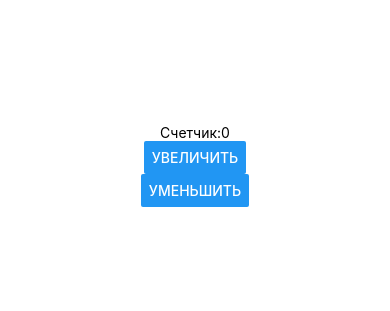
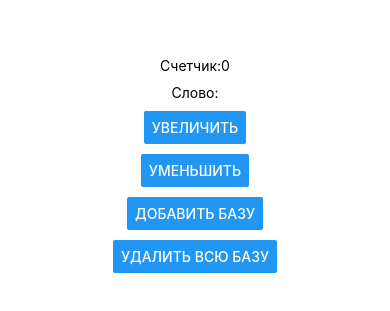
Before and after one commit to maxtish/Wochentage-App, a React Native app: screen / in a window 390 px wide. Shown: the part 257-568 px from the top of the page. Built offline with nearby package versions, Linux system fonts and the light colour scheme.

Commit message:
add dataState

```diff
--- /dev/null
+++ b/constants.ts
@@ -0,0 +1,35 @@
+export type TData = {
+  rus: string[];
+  de: string[];
+};
+
+export const daysOfWeek: TData = {
+  rus: [
+    "Понедельник",
+    "Вторник",
+    "Среда",
+    "Четверг",
+    "Пятница",
+    "Суббота",
+    "Воскресенье",
+  ],
+  de: [
+    "Montag",
+    "Dienstag",
+    "Mittwoch",
+    "Donnerstag",
+    "Freitag",
+    "Samstag",
+    "Sonntag",
+  ],
+};
+
+/*
+Montag - Понедельник
+Dienstag - Вторник
+Mittwoch - Среда
+Donnerstag - Четверг
+Freitag - Пятница
+Samstag - Суббота
+Sonntag - Воскресенье
+*/
--- a/package.json
+++ b/package.json
@@ -24,7 +24,8 @@
     "redux": "^4.2.1",
     "redux-devtools-extension": "^2.13.9",
     "redux-persist": "^6.0.0",
-    "redux-thunk": "^2.4.2"
+    "redux-thunk": "^2.4.2",
+    "uuid": "^9.0.1"
   },
   "devDependencies": {
     "@babel/core": "^7.20.0",
@@ -32,6 +33,7 @@
     "@types/expo__vector-icons": "^10.0.0",
     "@types/react": "^18.2.25",
     "@types/react-native": "^0.72.3",
+    "@types/uuid": "^9.0.5",
     "typescript": "^5.2.2"
   },
   "private": true
--- a/src/components/MainApp.tsx
+++ b/src/components/MainApp.tsx
@@ -2,19 +2,55 @@
 import React from "react";
 import { View, Text, Button } from "react-native";
 import { useDispatch, useSelector } from "react-redux";
-import { increment, decrement } from "../store/actions/actions"; // Путь к вашим действиям (actions)
-import store from "../store/store"; // Путь к вашему хранилищу (store)
-import { IState } from "../store/reducers/count";
+import {
+  increment,
+  decrement,
+  initData,
+  delAll,
+} from "../store/actions/actions"; // Путь к вашим действиям (actions)
+import { stateCounts } from "../store/reducers/count";
+import { daysOfWeek } from "../../constants";
+import { IDataState } from "../store/reducers/data";
+
+export interface IState {
+  stateCounts: stateCounts;
+  stateData: IDataState;
+}
 
 const App: React.FC = () => {
   const dispatch = useDispatch();
   const { count } = useSelector((state: IState) => state.stateCounts);
+  const state = useSelector((state: IState) => state);
+  console.log(state);
   return (
-    <View style={{ flex: 1, justifyContent: "center", alignItems: "center" }}>
+    <View
+      style={{
+        flex: 1,
+        justifyContent: "center",
+        alignItems: "center",
+        gap: 10,
+      }}
+    >
       <Text>Счетчик:{count}</Text>
-
+      <Text>Слово:{Object.values(state.stateData.queue)[count]}</Text>
       <Button title="Увеличить" onPress={() => dispatch(increment())} />
       <Button title="Уменьшить" onPress={() => dispatch(decrement())} />
+      <Button
+        title="Добавить базу"
+        onPress={() => dispatch(initData(daysOfWeek))}
+      />
+      <Button title="Удалить всю базу" onPress={() => dispatch(delAll())} />
+      {Object.keys(state.stateData.button).map((id) => {
+        return (
+          <Button
+            key={id}
+            onPress={() => {
+              console.log(id);
+            }}
+            title={state.stateData.button[id]}
+          />
+        );
+      })}
     </View>
   );
 };
--- a/src/store/actions/actions.ts
+++ b/src/store/actions/actions.ts
@@ -1,3 +1,6 @@
+import { TData } from "../../../constants";
+import { IDataItem } from "../reducers/data";
+
 // actions.ts
 export const increment = () => ({
   type: "INCREMENT" as const,
@@ -7,4 +10,15 @@ export const decrement = () => ({
   type: "DECREMENT" as const,
 });
 
-export type ActionTypes = ReturnType<typeof increment | typeof decrement>;
+export const initData = (data: TData) => ({
+  type: "INIT_DATA" as const,
+  data,
+});
+
+export const delAll = () => ({
+  type: "DELL_ALL" as const,
+});
+
+export type ActionTypes = ReturnType<
+  typeof increment | typeof decrement | typeof initData | typeof delAll
+>;
--- a/src/store/reducers/count.ts
+++ b/src/store/reducers/count.ts
@@ -1,20 +1,19 @@
 // reducers/count.ts
 import { ActionTypes } from "../actions/actions";
 
-export interface IState {
-  stateCounts: IСount;
-}
-
-export interface IСount {
+export interface stateCounts {
   count: number;
 }
 
 // Начальное состояние
-const initialState: IСount = {
+const initialState: stateCounts = {
   count: 0,
 };
 
-const countReducer = (state: IСount = initialState, action: ActionTypes) => {
+const countReducer = (
+  state: stateCounts = initialState,
+  action: ActionTypes
+) => {
   switch (action.type) {
     case "INCREMENT":
       return { ...state, count: state.count + 1 };
--- /dev/null
+++ b/src/store/reducers/data.ts
@@ -0,0 +1,49 @@
+// reducers/data.ts
+import { ActionTypes } from "../actions/actions";
+import { v4 as uuidv4 } from "uuid";
+
+export interface IDataItem {
+  rus: string;
+  de: string;
+}
+
+export interface IDataState {
+  baza: { [key: string]: IDataItem };
+  queue: { [key: string]: string }; //очередь для угадывания
+  button: { [key: string]: string }; //объект для кнопок
+}
+
+// Начальное состояние
+const initialState: IDataState = { baza: {}, queue: {}, button: {} };
+const dataReducer = (state = initialState, action: ActionTypes) => {
+  switch (action.type) {
+    //инициализация базы -  удаляет старую и вствляет новую
+    case "INIT_DATA":
+      const newState: IDataState = { baza: {}, queue: {}, button: {} };
+      const length: number = action.data.de.length;
+      for (let key = 0; key < length; key++) {
+        const uuId = uuidv4();
+        const newId = `id_${key}-${uuId}`;
+        newState.baza[newId] = {
+          rus: action.data.rus[key],
+          de: action.data.de[key],
+        };
+        //добавляем сразу в очередь для угадывания
+        newState.queue[newId] = action.data.rus[key];
+
+        //добавляем сразу и для кнопок
+        newState.button[newId] = action.data.de[key];
+      }
+
+      return newState;
+
+    case "DELL_ALL":
+      const nullState: IDataState = { baza: {}, queue: {}, button: {} };
+      return nullState;
+
+    default:
+      return state;
+  }
+};
+
+export default dataReducer;
--- a/src/store/store.ts
+++ b/src/store/store.ts
@@ -5,10 +5,12 @@ import { persistStore, persistReducer } from "redux-persist";
 import AsyncStorage from "@react-native-async-storage/async-storage";
 import countReducer from "./reducers/count"; // Импортируйте редюсер
 import { Persistor } from "redux-persist/es/types";
+import dataReducer from "./reducers/data";
 
 // Создайте корневой редюсер
 const rootReducer = combineReducers({
   stateCounts: countReducer,
+  stateData: dataReducer,
 });
 
 const persistConfig = {
```
Also changed, not shown: 1 other file (tests, documents, lock files or other folders).
